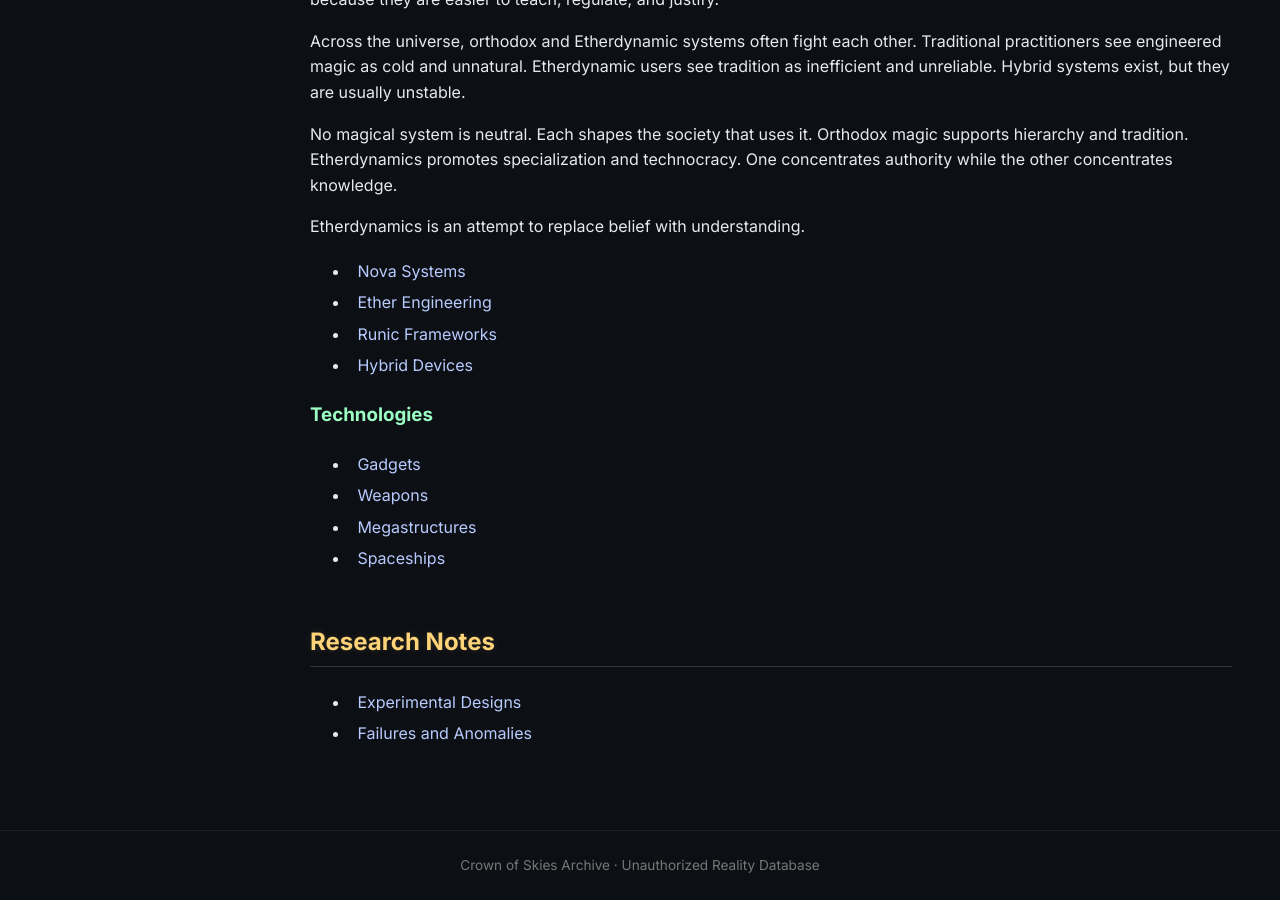
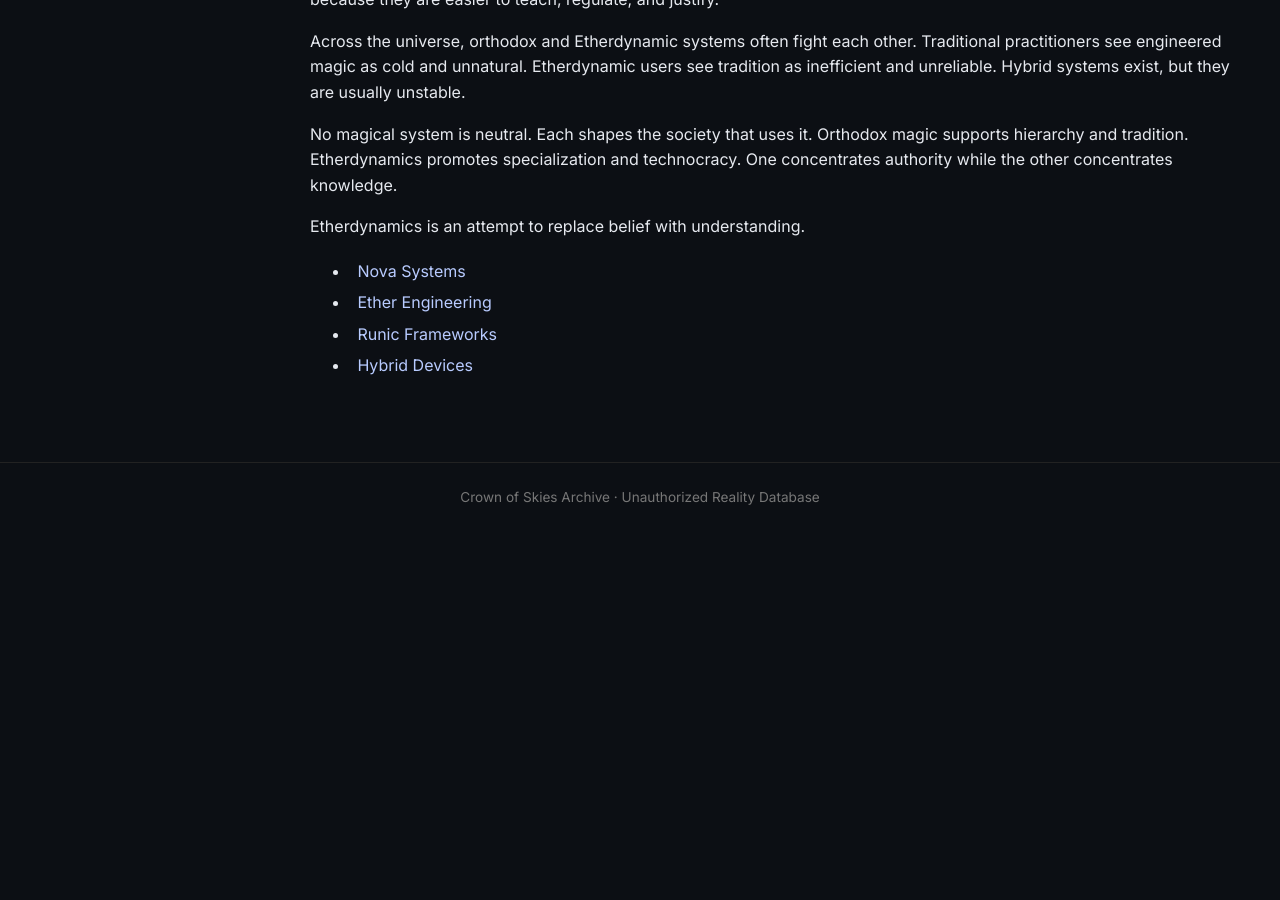
Before and after one commit to masroorshirgaonkar/crownofskies, a Jekyll site: the page built from magic/index.md, in a window 1280 px wide and 900 px high, scrolled down 1606 px. Built offline with Jekyll 4.4.1, drawn with Linux system fonts in a browser that asks for light colours; after the commit the page ends 2138 px from its top, so only the background shows below that.

Commit message:
Update index.md

```diff
--- a/magic/index.md
+++ b/magic/index.md
@@ -43,15 +43,3 @@ Etherdynamics is an attempt to replace belief with understanding.
 - [Ether Engineering](ether.md)
 - [Runic Frameworks](runes.md)
 - [Hybrid Devices](hybrid-tech.md)
-
-### Technologies
-- [Gadgets](gadgets.md)
-- [Weapons](weapons.md)
-- [Megastructures](megastructures.md)
-- [Spaceships](spaceships.md)
-
-
-## Research Notes
-
-- [Experimental Designs](experiments.md)
-- [Failures and Anomalies](anomalies.md)
```
